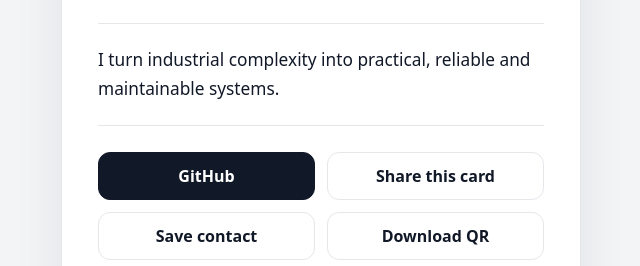
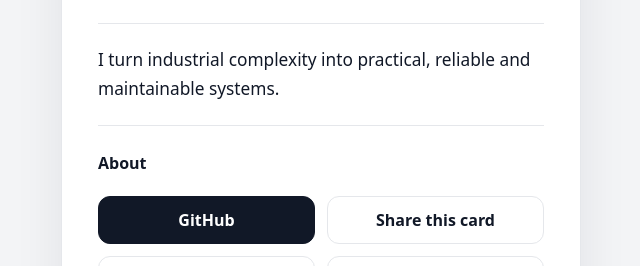
Before and after one commit to AndrewAungKo/andrewaungko.github.io, a plain HTML site: page index.html in a window 1280 px wide. Shown: the part 374-640 px from the top of the page, without its empty margins (319-959 px from the left). Drawn offline with Linux system fonts and the light colour scheme.

Commit message:
feat: link About page from digital name card

```diff
--- a/index.html
+++ b/index.html
@@ -70,6 +70,24 @@
       border-bottom: 1px solid var(--line);
       font-size: 1.08rem;
       line-height: 1.65;
+    }
+
+    .site-nav {
+      display: flex;
+      gap: 18px;
+      margin: 0 0 22px;
+    }
+
+    .site-nav a {
+      color: var(--text);
+      font-weight: 700;
+      text-decoration: none;
+    }
+
+    .site-nav a:hover,
+    .site-nav a:focus-visible {
+      text-decoration: underline;
+      text-underline-offset: 4px;
     }
 
     .actions {
@@ -160,6 +178,10 @@
 
     <p class="statement">I turn industrial complexity into practical, reliable and maintainable systems.</p>
 
+    <nav class="site-nav" aria-label="Website navigation">
+      <a href="about.html">About</a>
+    </nav>
+
     <div class="actions">
       <a class="button" href="https://github.com/AndrewAungKo" target="_blank" rel="noopener">GitHub</a>
       <button class="button secondary" type="button" id="shareButton">Share this card</button>
```
